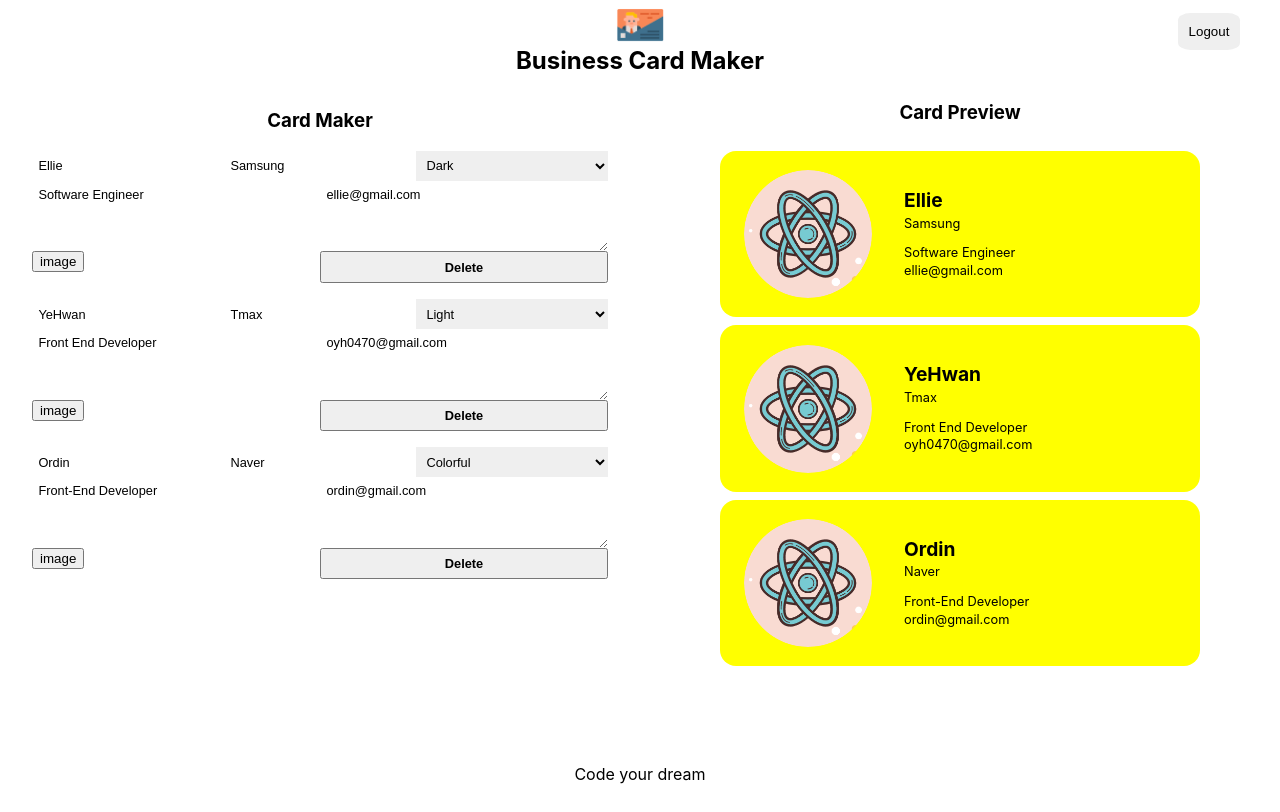
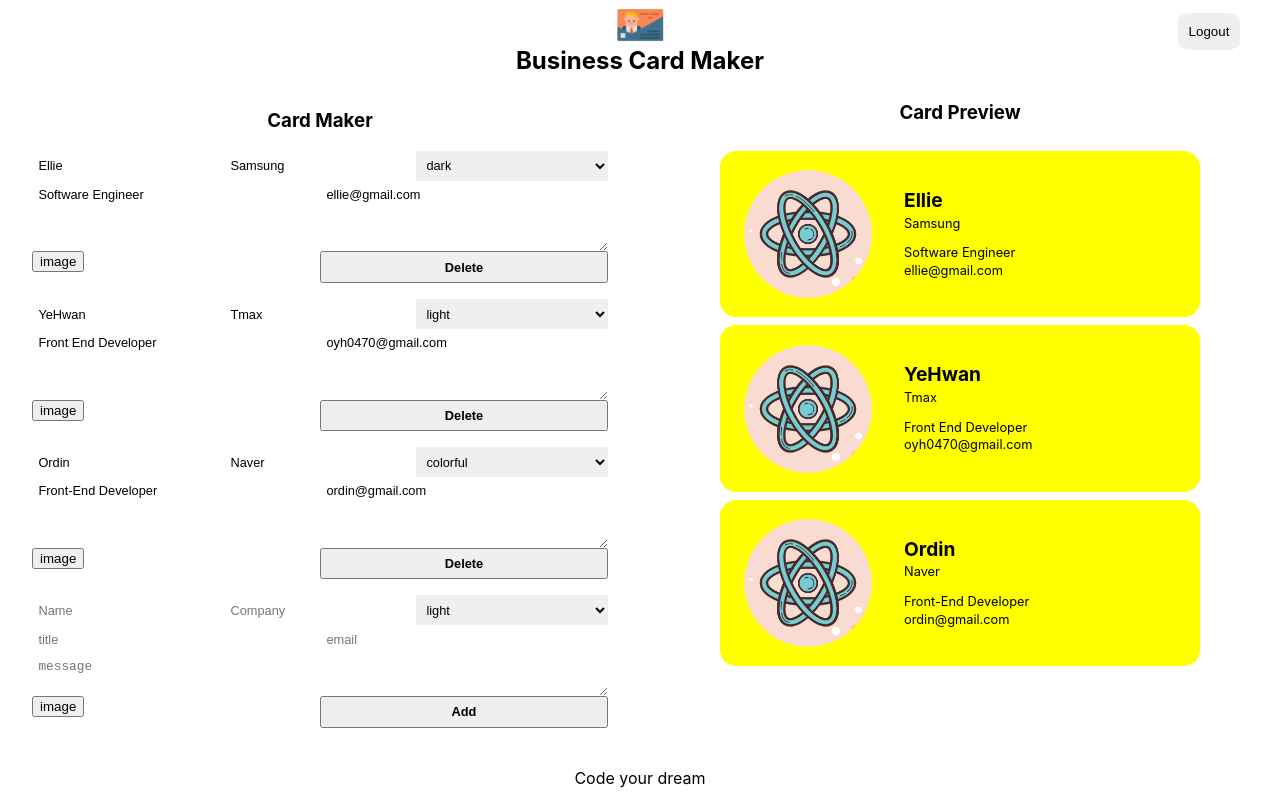
Before and after one commit to OhYeHwan/cardMaker-project, a React (Create React App) app: page /maker in a window 1280 px wide. Built offline with nearby package versions, Linux system fonts and the light colour scheme; no server answers; sample sign-in values are in the browser's storage.

Commit message:
Feat : CardAddForm 컴포넌트 추가

```diff
--- /dev/null
+++ b/src/components/card_add_form/card_add_form.jsx
@@ -0,0 +1,85 @@
+import React, { useRef } from 'react';
+import Button from '../button/button';
+import ImageFileInput from '../image_file_input/image_file_input';
+import styles from './card_add_form.module.css';
+
+const CardAddForm = ({ onAdd }) => {
+  const formRef = useRef();
+  const nameRef = useRef();
+  const companyRef = useRef();
+  const themeRef = useRef();
+  const titleRef = useRef();
+  const emailRef = useRef();
+  const messageRef = useRef();
+
+  const onSubmit = (event) => {
+    event.preventDefault();
+    const card = {
+      id: Date.now(),
+      name: nameRef.current.value || '',
+      company: companyRef.current.value || '',
+      theme: themeRef.current.value,
+      title: titleRef.current.value || '',
+      email: emailRef.current.value || '',
+      message: messageRef.current.value || '',
+      fileName: '',
+      fileURL: '',
+    };
+    formRef.current.reset();
+    onAdd(card);
+  };
+  return (
+    <form ref={formRef} className={styles.form}>
+      <input
+        ref={nameRef}
+        className={styles.input}
+        type="text"
+        name="name"
+        placeholder="Name"
+      />
+      <input
+        ref={companyRef}
+        className={styles.input}
+        type="text"
+        name="company"
+        placeholder="Company"
+      />
+      <select
+        ref={themeRef}
+        className={styles.select}
+        name="theme"
+        placeholder="theme"
+      >
+        <option placeholder="light">light</option>
+        <option placeholder="dark">dark</option>
+        <option placeholder="colorful">colorful</option>
+      </select>
+      <input
+        ref={titleRef}
+        className={styles.input}
+        type="text"
+        name="title"
+        placeholder="title"
+      />
+      <input
+        ref={emailRef}
+        className={styles.input}
+        type="text"
+        name="email"
+        placeholder="email"
+      />
+      <textarea
+        ref={messageRef}
+        className={styles.textarea}
+        name="message"
+        placeholder="message"
+      ></textarea>
+      <div className={styles.fileInput}>
+        <ImageFileInput />
+      </div>
+      <Button name="Add" onClick={onSubmit} />
+    </form>
+  );
+};
+
+export default CardAddForm;
--- /dev/null
+++ b/src/components/card_add_form/card_add_form.module.css
@@ -0,0 +1,45 @@
+@value makerBlack, makerWhite from '../../common/colors.css';
+
+.form {
+  display: flex;
+  width: 100%;
+  flex-wrap: wrap;
+  border-top: 1px solid makerBlack;
+  border-left: 1px solid makerBlack;
+  margin-bottom: 1em;
+}
+
+.input,
+.textarea,
+.select,
+.button,
+.fileInput {
+  font-size: 0.8rem;
+  width: 100%;
+  border: 0;
+  padding: 0.5em;
+  border-bottom: 1px solid makerBlack;
+  border-right: 1px solid makerBlack;
+  background: makerWhite;
+}
+
+.input,
+.select {
+  flex: 1 1 30%;
+}
+
+.fileInput {
+  padding: 0;
+  flex: 1 1 50%;
+}
+
+.input:focus,
+.textarea:focus,
+.select:focus,
+.button:focus {
+  outline: 0;
+}
+
+.textarea {
+  flex-basis: 100%;
+}
--- a/src/components/card_edit_form/card_edit_form.jsx
+++ b/src/components/card_edit_form/card_edit_form.jsx
@@ -17,9 +17,9 @@
         value={company}
       />
       <select className={styles.select} name="theme" value={theme}>
-        <option value="light">Light</option>
-        <option value="dark">Dark</option>
-        <option value="colorful">Colorful</option>
+        <option value="light">light</option>
+        <option value="dark">dark</option>
+        <option value="colorful">colorful</option>
       </select>
       <input className={styles.input} type="text" name="title" value={title} />
       <input className={styles.input} type="text" name="email" value={email} />
--- a/src/components/editor/editor.jsx
+++ b/src/components/editor/editor.jsx
@@ -1,13 +1,15 @@
 import React from 'react';
+import CardAddForm from '../card_add_form/card_add_form';
 import CardEditForm from '../card_edit_form/card_edit_form';
 import styles from './editor.module.css';
 
-const Editor = ({ cards }) => (
+const Editor = ({ cards, addCard }) => (
   <section className={styles.editor}>
     <h1 className={styles.title}>Card Maker</h1>
     {cards.map((card) => (
-      <CardEditForm card={card} />
+      <CardEditForm key={card.id} card={card} />
     ))}
+    <CardAddForm onAdd={addCard} />
   </section>
 );
 
--- a/src/components/maker/maker.jsx
+++ b/src/components/maker/maker.jsx
@@ -52,11 +52,16 @@
     });
   });
 
+  const addCard = (card) => {
+    const updated = [...cards, card];
+    setCards(updated);
+  };
+
   return (
     <section className={styles.maker}>
       <Header onLogout={onLogout} />
       <div className={styles.container}>
-        <Editor cards={cards} />
+        <Editor cards={cards} addCard={addCard} />
         <Preview cards={cards} />
       </div>
       <Footer />
```
